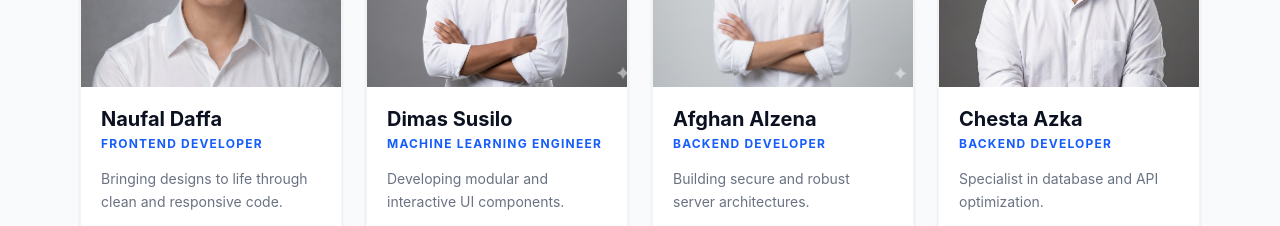
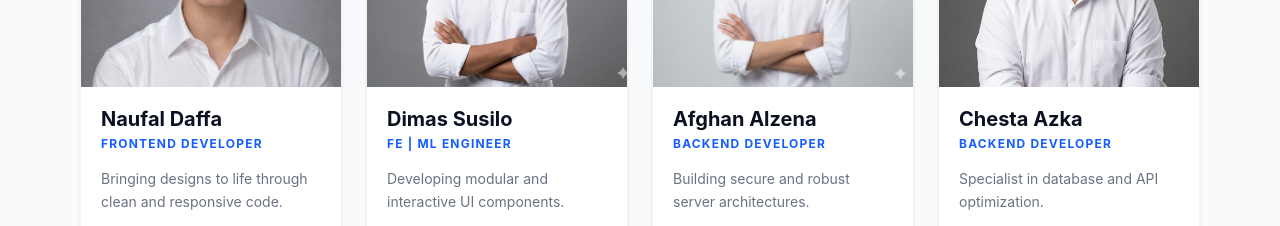
Before and after one commit to dimasvso/Company-Profile-Teman-Canggih, a React (Vite) app: page / in a window 1280 px wide. Shown: the part 3200-3426 px from the top of the page. Built offline with nearby package versions, Linux system fonts and the light colour scheme.

Commit message:
feat: role

```diff
--- a/src/pages/Home.jsx
+++ b/src/pages/Home.jsx
@@ -76,7 +76,7 @@ function Home() {
         },
         {
             name: "Dimas Susilo",
-            role: "Machine Learning Engineer",
+            role: "FE | ML Engineer",
             desc: "Developing modular and interactive UI components.",
             image: DimasImg,
             socials: { github: "https://github.com/dimasvso", ig: "dimaslso", linkedin: "https://www.linkedin.com/in/dimas-susilo/" }
```
